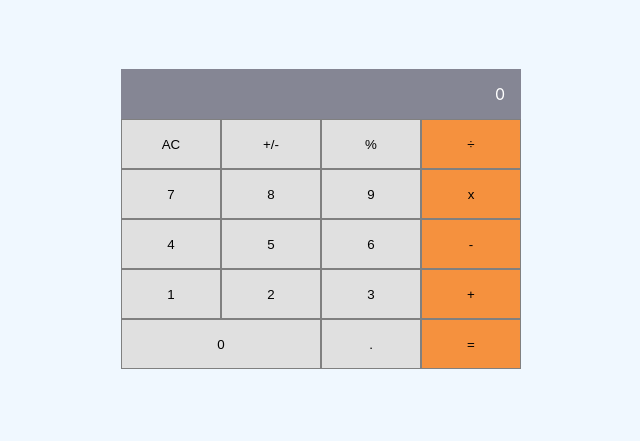
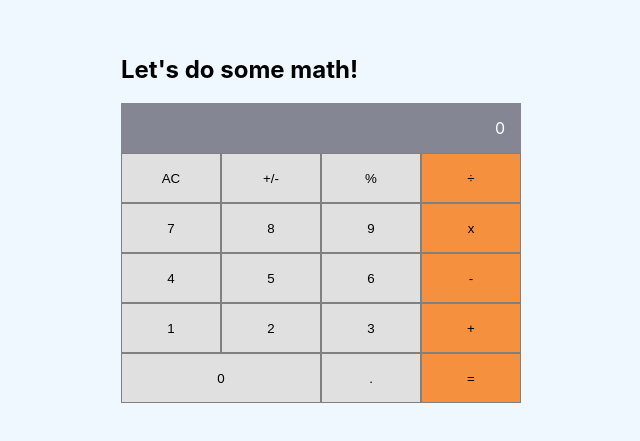
Before and after one commit to benardop/math-magicians, a React (Create React App) app: page / in a window 1280 px wide. Shown: the part 181-622 px from the top of the page, without its empty margins (319-959 px from the left). Built offline with nearby package versions, Linux system fonts and the light colour scheme.

Commit message:
Update Calculator class with home page details

```diff
--- a/src/components/Calculator.js
+++ b/src/components/Calculator.js
@@ -1,3 +1,5 @@
+/* eslint-disable react/no-unescaped-entities */
+/* eslint-disable react/jsx-no-comment-textnodes */
 import React, { useState } from 'react';
 import ButtonItem from './ButtonItem';
 import calculate from '../logic/calculate';
@@ -15,6 +17,8 @@ function Calculator() {
   };
 
   return (
+    <div className="calculator-container">
+      <h2>Let's do some math!</h2>
       <div className="calculator">
         <div id="display" className="input-row">{object.next || object.total || 0}</div>
         <ButtonItem label="AC" cl="light-gray" objetChangeEvent={objetChangeEvent} />
@@ -37,6 +41,7 @@ function Calculator() {
         <ButtonItem label="." cl="light-gray" objetChangeEvent={objetChangeEvent} />
         <ButtonItem label="=" cl="orange" objetChangeEvent={objetChangeEvent} />
       </div>
+    </div>
   );
 }
 
```
Lines whose indentation alone changed are shown as unchanged.
